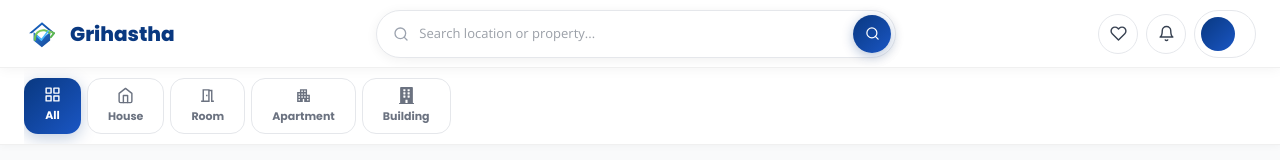
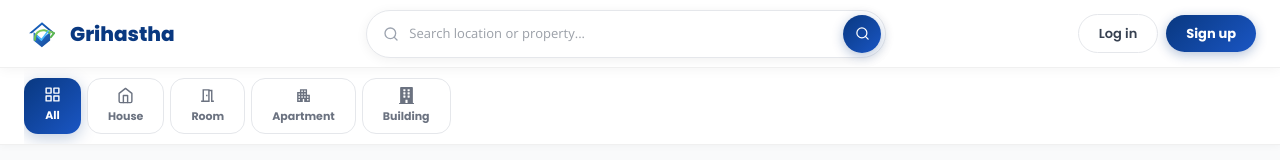
Before and after one commit to snehapokharel54-cloud/Stack-Rebels, a React (Vite) app in the folder client/: page / in a window 1280 px wide. Shown: the top 160 px of the page. Built offline with nearby package versions, Linux system fonts and the light colour scheme.

Commit message:
Update Navbar component

```diff
--- a/client/src/components/Navbar.jsx
+++ b/client/src/components/Navbar.jsx
@@ -1,6 +1,6 @@
 import { useState, useRef, useEffect, useCallback } from 'react'
 import { motion, AnimatePresence } from 'framer-motion'
-import { FiSearch, FiLogOut, FiMenu, FiX, FiBell, FiHeart, FiBookOpen, FiUser } from 'react-icons/fi'
+import { FiSearch, FiLogOut, FiMenu, FiX, FiBell, FiHeart, FiBookOpen, FiUser, FiMessageSquare } from 'react-icons/fi'
 import { useAuth } from '../context/AuthContext'
 import { useAppData } from '../context/AppDataContext'
 import { useNavigate } from 'react-router-dom'
@@ -120,6 +120,8 @@ export default function Navbar() {
 
           {/* Right icons — desktop */}
           <div style={{ display: 'flex', alignItems: 'center', gap: 8, flexShrink: 0 }}>
+            {user ? (
+              <>
                 {/* Wishlist */}
                 <motion.button id="navbar-wishlist-btn" whileHover={{ scale: 1.08 }} whileTap={{ scale: 0.95 }}
                   onClick={() => navigate('/wishlist')}
@@ -152,8 +154,12 @@ export default function Navbar() {
                   <motion.button id="navbar-profile-btn" whileHover={{ scale: 1.04 }} whileTap={{ scale: 0.96 }}
                     onClick={() => setProfileOpen(o => !o)}
                     style={{ display: 'flex', alignItems: 'center', gap: 8, padding: '6px 12px 6px 6px', borderRadius: 999, border: '1.5px solid #e5e7eb', background: '#fff', cursor: 'pointer' }}>
-                <div style={{ width: 34, height: 34, borderRadius: '50%', background: 'linear-gradient(135deg, #093880, #1a56c4)', display: 'flex', alignItems: 'center', justifyContent: 'center', color: '#fff', fontWeight: 800, fontSize: 14, fontFamily: "'Poppins', sans-serif" }}>
-                  {user?.avatar}
+                    <div style={{ width: 34, height: 34, borderRadius: '50%', background: 'linear-gradient(135deg, #093880, #1a56c4)', display: 'flex', alignItems: 'center', justifyContent: 'center', color: '#fff', fontWeight: 800, fontSize: 14, fontFamily: "'Poppins', sans-serif", overflow: 'hidden' }}>
+                      {user?.avatar_url ? (
+                        <img src={user.avatar_url} alt="Avatar" style={{ width: '100%', height: '100%', objectFit: 'cover' }} />
+                      ) : (
+                        user?.avatar
+                      )}
                     </div>
                     <span style={{ fontSize: 13, fontWeight: 600, color: '#374151', maxWidth: 90, overflow: 'hidden', textOverflow: 'ellipsis', whiteSpace: 'nowrap' }}>{user?.name?.split(' ')[0]}</span>
                   </motion.button>
@@ -167,9 +173,11 @@ export default function Navbar() {
                           <p style={{ fontSize: 12, color: '#9ca3af', textTransform: 'capitalize' }}>{user?.role} account</p>
                         </div>
                         {[
+                          { label: 'Profile', icon: FiUser, action: () => { navigate('/profile'); setProfileOpen(false) } },
                           { label: 'My Bookings', icon: FiBookOpen, action: () => { navigate('/bookings'); setProfileOpen(false) } },
                           { label: 'Wishlist', icon: FiHeart, action: () => { navigate('/wishlist'); setProfileOpen(false) } },
                           { label: 'Notifications', icon: FiBell, action: () => { navigate('/notifications'); setProfileOpen(false) } },
+                          { label: 'Messages', icon: FiMessageSquare, action: () => { navigate('/messages'); setProfileOpen(false) } },
                         ].map(item => (
                           <button key={item.label} onClick={item.action}
                             style={{ display: 'flex', alignItems: 'center', gap: 10, width: '100%', padding: '12px 18px', border: 'none', background: '#fff', cursor: 'pointer', fontSize: 13, fontWeight: 600, color: '#374151', textAlign: 'left', transition: 'background 0.15s' }}
@@ -196,6 +204,24 @@ export default function Navbar() {
                     )}
                   </AnimatePresence>
                 </div>
+              </>
+            ) : (
+              <>
+                {/* Guest: Login / Sign Up buttons */}
+                <motion.button
+                  whileHover={{ scale: 1.03 }} whileTap={{ scale: 0.97 }}
+                  onClick={() => navigate('/auth?mode=login')}
+                  style={{ padding: '9px 20px', borderRadius: 999, border: '1.5px solid #e5e7eb', background: '#fff', fontSize: 13, fontWeight: 600, color: '#374151', cursor: 'pointer', fontFamily: "'Poppins', sans-serif" }}>
+                  Log in
+                </motion.button>
+                <motion.button
+                  whileHover={{ scale: 1.03 }} whileTap={{ scale: 0.97 }}
+                  onClick={() => navigate('/auth?mode=signup')}
+                  style={{ padding: '9px 20px', borderRadius: 999, border: 'none', background: 'linear-gradient(135deg, #093880, #1a56c4)', color: '#fff', fontSize: 13, fontWeight: 700, cursor: 'pointer', boxShadow: '0 3px 12px rgba(9,56,128,0.3)', fontFamily: "'Poppins', sans-serif" }}>
+                  Sign up
+                </motion.button>
+              </>
+            )}
 
             {/* Mobile toggle */}
             <button onClick={() => setMobileOpen(o => !o)}
@@ -212,6 +238,8 @@ export default function Navbar() {
         {mobileOpen && (
           <motion.div initial={{ opacity: 0, y: -8 }} animate={{ opacity: 1, y: 0 }} exit={{ opacity: 0, y: -8 }} transition={{ duration: 0.2 }}
             style={{ background: 'rgba(255,255,255,0.97)', backdropFilter: 'blur(20px)', borderBottom: '1px solid #f0f0f0', padding: '16px 24px', display: 'flex', flexDirection: 'column', gap: 10 }}>
+            {user ? (
+              <>
                 <div style={{ display: 'flex', alignItems: 'center', gap: 12, marginBottom: 8 }}>
                   <div style={{ width: 42, height: 42, borderRadius: '50%', background: 'linear-gradient(135deg, #093880, #1a56c4)', display: 'flex', alignItems: 'center', justifyContent: 'center', color: '#fff', fontWeight: 800, fontSize: 16 }}>
                     {user?.avatar}
@@ -235,6 +263,19 @@ export default function Navbar() {
                   style={{ display: 'flex', alignItems: 'center', gap: 8, padding: '11px 16px', borderRadius: 12, border: 'none', background: '#fef2f2', color: '#dc2626', fontSize: 14, fontWeight: 600, cursor: 'pointer' }}>
                   <FiLogOut size={15} /> Logout
                 </button>
+              </>
+            ) : (
+              <>
+                <button onClick={() => { navigate('/auth?mode=login'); setMobileOpen(false) }}
+                  style={{ padding: '12px 16px', borderRadius: 12, border: '1.5px solid #e5e7eb', background: '#fff', color: '#374151', fontSize: 14, fontWeight: 600, cursor: 'pointer', textAlign: 'center' }}>
+                  Log in
+                </button>
+                <button onClick={() => { navigate('/auth?mode=signup'); setMobileOpen(false) }}
+                  style={{ padding: '12px 16px', borderRadius: 12, border: 'none', background: 'linear-gradient(135deg, #093880, #1a56c4)', color: '#fff', fontSize: 14, fontWeight: 700, cursor: 'pointer', textAlign: 'center' }}>
+                  Sign up
+                </button>
+              </>
+            )}
           </motion.div>
         )}
       </AnimatePresence>
```
Lines whose indentation alone changed are shown as unchanged.
